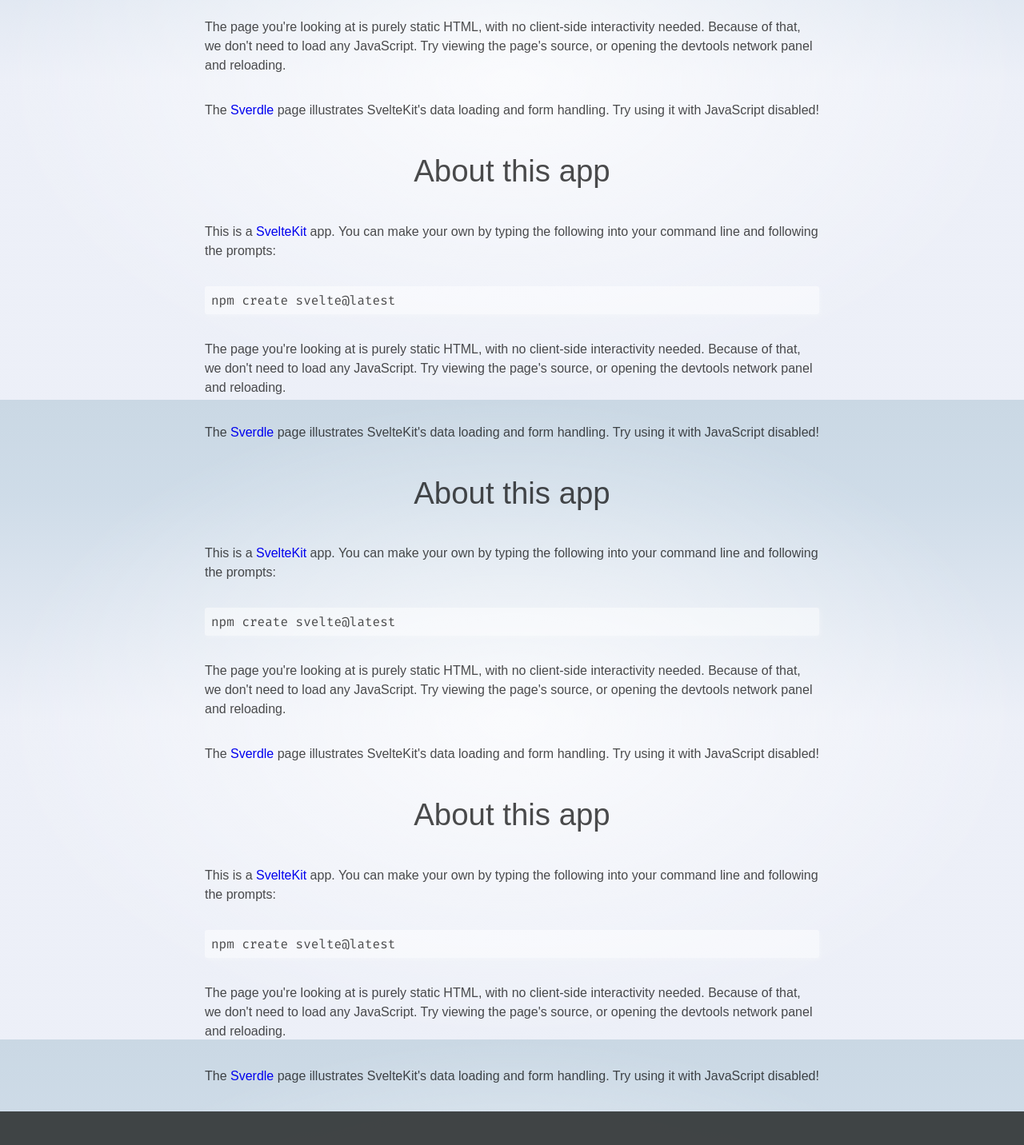
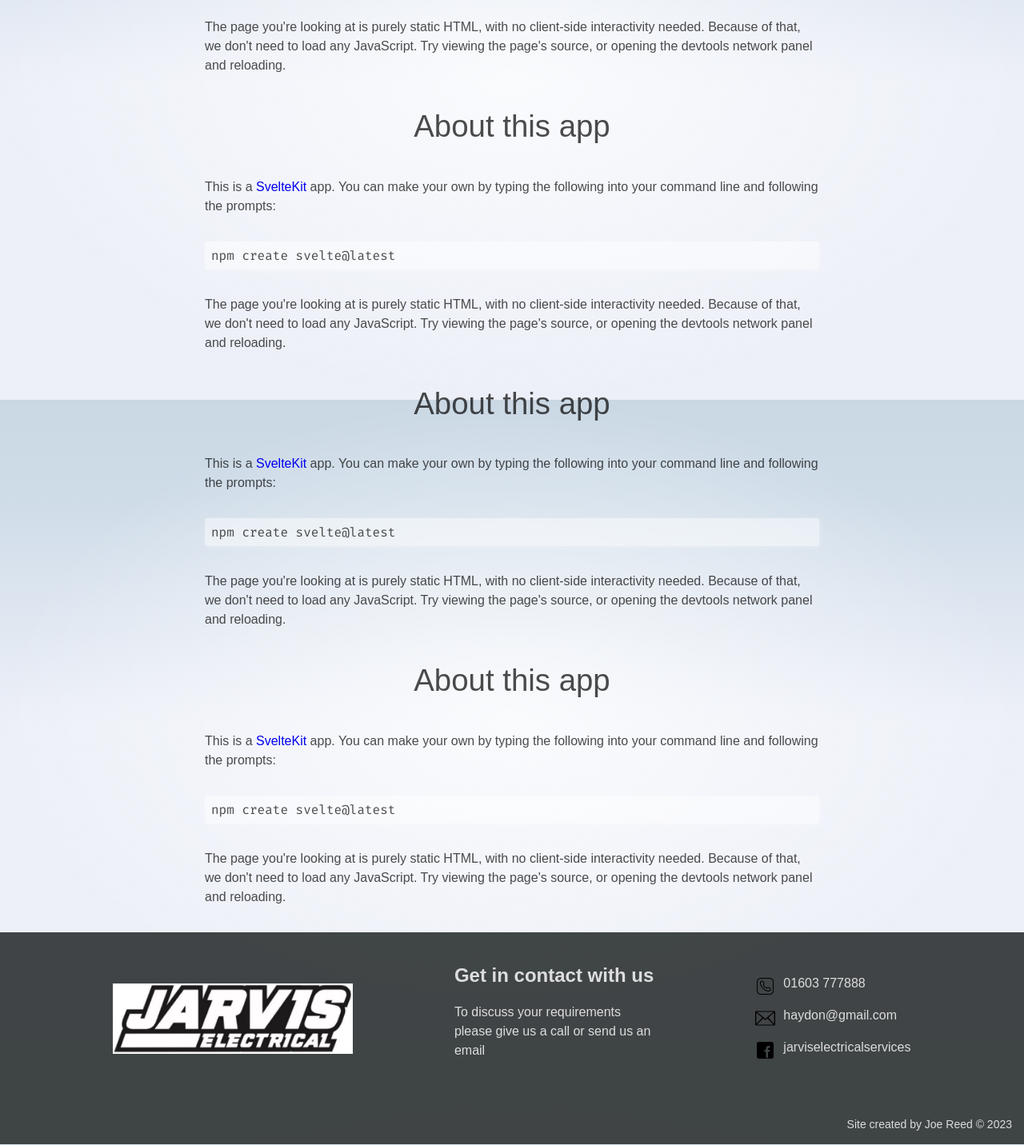
Before and after one commit to reedjoe/electrician-static-site, a SvelteKit app: page /about in a window 1280 px wide. Shown: the part 300-1732 px from the top of the page at 80% size. Built offline with nearby package versions, Linux system fonts and the light colour scheme.

Commit message:
Fix build for deploy

```diff
--- a/src/components/CoverPhoto.svelte
+++ b/src/components/CoverPhoto.svelte
@@ -21,6 +21,7 @@
 		background-position: center center;
         background-color: rgba(49, 32, 15, 0.5);
         background-blend-mode: multiply;
+        /* TODO fix for very large screens */
 	}
 
     .wrapper {
--- a/src/components/Nav.svelte
+++ b/src/components/Nav.svelte
@@ -14,6 +14,7 @@
 </script>
 
 <header>
+	<div class="left-corner">
 		<div class="mobile-nav-toggle" on:click={toggleMobileNav}>
 			<svg
 				xmlns="http://www.w3.org/2000/svg"
@@ -62,30 +63,9 @@
 			</svg>
 		</div>
 
-	<nav class="mobile-nav" bind:this={mobileNavElem}>
-		<ul>
-			<li aria-current={$page.url.pathname === "/" ? "page" : undefined}>
-				<a href="/">Home</a>
-			</li>
-			<li
-				aria-current={$page.url.pathname === "/about"
-					? "page"
-					: undefined}
-			>
-				<a href="/about">About</a>
-			</li>
-			<li
-				aria-current={$page.url.pathname === "/services"
-					? "page"
-					: undefined}
-			>
-				<a href="/services">Services</a>
-			</li>
-		</ul>
-	</nav>
-
 		<div class="logo-wrapper">
 			<img class="logo" src={logo} alt="Jarvis electrical services logo" />
+		</div>
 	</div>
 
 	<nav class="desktop-nav">
@@ -110,11 +90,33 @@
 		</ul>
 	</nav>
 
-	<div class="corner">
+	<div class="right-corner">
 		<address>
 			<a href="tel:+1234567891">01603 777888</a>
 		</address>
 	</div>
+
+	<nav class="mobile-nav" bind:this={mobileNavElem}>
+		<ul>
+			<li aria-current={$page.url.pathname === "/" ? "page" : undefined}>
+				<a href="/">Home</a>
+			</li>
+			<li
+				aria-current={$page.url.pathname === "/about"
+					? "page"
+					: undefined}
+			>
+				<a href="/about">About</a>
+			</li>
+			<li
+				aria-current={$page.url.pathname === "/services"
+					? "page"
+					: undefined}
+			>
+				<a href="/services">Services</a>
+			</li>
+		</ul>
+	</nav>
 </header>
 
 <style>
@@ -129,11 +131,15 @@
 		z-index: 999;
 	}
 
+	.left-corner {
+		display: flex;
+	}
+
 	.logo {
 		height: 48px;
 	}
 
-	.corner {
+	.right-corner {
 		display: flex;
 		justify-content: center;
 		background-color: var(--color-theme-1);
@@ -141,7 +147,7 @@
 		padding-left: 10px;
 	}
 
-	.corner address {
+	.right-corner address {
 		display: flex;
 		flex-direction: row;
 		gap: 5px;
@@ -149,7 +155,7 @@
 		justify-content: center;
 	}
 
-	.corner a {
+	.right-corner a {
 		display: flex;
 		align-items: center;
 		justify-content: center;
--- a/src/routes/about/+page.svelte
+++ b/src/routes/about/+page.svelte
@@ -19,9 +19,19 @@
 		the devtools network panel and reloading.
 	</p>
 
+	<h1>About this app</h1>
+
 	<p>
-		The <a href="/sverdle">Sverdle</a> page illustrates SvelteKit's data loading and form handling. Try
-		using it with JavaScript disabled!
+		This is a <a href="https://kit.svelte.dev">SvelteKit</a> app. You can make your own by typing the
+		following into your command line and following the prompts:
+	</p>
+
+	<pre>npm create svelte@latest</pre>
+
+	<p>
+		The page you're looking at is purely static HTML, with no client-side interactivity needed.
+		Because of that, we don't need to load any JavaScript. Try viewing the page's source, or opening
+		the devtools network panel and reloading.
 	</p>
 
 	<h1>About this app</h1>
@@ -39,11 +49,6 @@
 		the devtools network panel and reloading.
 	</p>
 
-	<p>
-		The <a href="/sverdle">Sverdle</a> page illustrates SvelteKit's data loading and form handling. Try
-		using it with JavaScript disabled!
-	</p>
-
 	<h1>About this app</h1>
 
 	<p>
@@ -58,29 +63,4 @@
 		Because of that, we don't need to load any JavaScript. Try viewing the page's source, or opening
 		the devtools network panel and reloading.
 	</p>
-
-	<p>
-		The <a href="/sverdle">Sverdle</a> page illustrates SvelteKit's data loading and form handling. Try
-		using it with JavaScript disabled!
-	</p>
-
-	<h1>About this app</h1>
-
-	<p>
-		This is a <a href="https://kit.svelte.dev">SvelteKit</a> app. You can make your own by typing the
-		following into your command line and following the prompts:
-	</p>
-
-	<pre>npm create svelte@latest</pre>
-
-	<p>
-		The page you're looking at is purely static HTML, with no client-side interactivity needed.
-		Because of that, we don't need to load any JavaScript. Try viewing the page's source, or opening
-		the devtools network panel and reloading.
-	</p>
-
-	<p>
-		The <a href="/sverdle">Sverdle</a> page illustrates SvelteKit's data loading and form handling. Try
-		using it with JavaScript disabled!
-	</p>
 </div>
```
Lines whose indentation alone changed are shown as unchanged.
